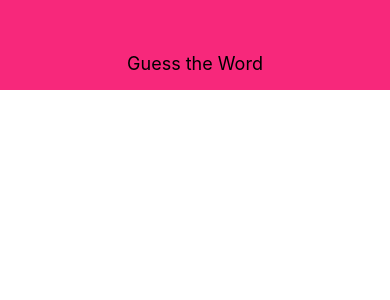
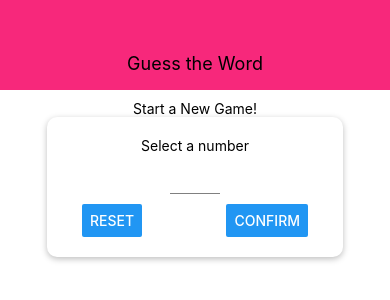
Before and after one commit to OsodracPT/words-game, a React Native app: screen / in a window 390 px wide. Shown: the top 300 px of the page. Built offline with nearby package versions, Linux system fonts and the light colour scheme.

Commit message:
Input Component

```diff
--- a/App.js
+++ b/App.js
@@ -2,11 +2,13 @@
 import { StyleSheet, View } from "react-native";
 
 import Header from "./components/Header";
+import StartGameScreen from "./screens/StartGameScreen";
 
 export default function App() {
   return (
     <View style={styles.screen}>
       <Header title={"Guess the Word"}></Header>
+      <StartGameScreen></StartGameScreen>
     </View>
   );
 }
--- /dev/null
+++ b/components/Card.js
@@ -0,0 +1,23 @@
+import React from "react";
+import { View, StyleSheet } from "react-native";
+
+const Card = (props) => {
+  return (
+    <View style={{ ...styles.card, ...props.style }}>{props.children}</View>
+  );
+};
+
+const styles = StyleSheet.create({
+  card: {
+    shadowColor: "black",
+    shadowOffset: { width: 0, height: 2 },
+    shadowRadius: 6,
+    shadowOpacity: 0.26,
+    elevation: 8,
+    backgroundColor: "white",
+    padding: 20,
+    borderRadius: 10,
+  },
+});
+
+export default Card;
--- /dev/null
+++ b/components/Input.js
@@ -0,0 +1,22 @@
+import React from "react";
+import { StyleSheet, TextInput } from "react-native";
+
+const Input = (props) => {
+  return (
+    <TextInput
+      {...props}
+      style={{ ...styles.input, ...props.style }}
+    ></TextInput>
+  );
+};
+
+const styles = StyleSheet.create({
+  input: {
+    height: 30,
+    borderBottomColor: "grey",
+    borderBottomWidth: 1,
+    marginVertical: 10,
+  },
+});
+
+export default Input;
--- /dev/null
+++ b/screens/StartGameScreen.js
@@ -0,0 +1,56 @@
+import React from "react";
+import { View, StyleSheet, Text, TextInput, Button } from "react-native";
+
+import Card from "../components/Card";
+import Input from "../components/Input";
+
+const StartGameScreen = (props) => {
+  return (
+    <View style={styles.screen}>
+      <Text>Start a New Game!</Text>
+      <Card style={styles.inputContainer}>
+        <Text>Select a number</Text>
+        <Input
+          style={styles.input}
+          blurOnSubmit
+          keyboardType="number-pad"
+          maxLength={2}
+        ></Input>
+
+        <View style={styles.buttonContainer}>
+          <Button title="Reset" onPress={() => {}}></Button>
+          <Button title="Confirm" onPress={() => {}}></Button>
+        </View>
+      </Card>
+    </View>
+  );
+};
+
+const styles = StyleSheet.create({
+  screen: {
+    flex: 1,
+    padding: 10,
+    alignItems: "center",
+  },
+  title: {
+    fontSize: 20,
+    marginVertical: 20,
+  },
+  buttonContainer: {
+    flexDirection: "row",
+    width: "100%",
+    justifyContent: "space-between",
+    paddingHorizontal: 15,
+  },
+  inputContainer: {
+    width: 300,
+    maxWidth: "80%",
+    alignItems: "center",
+  },
+  input: {
+    width: 50,
+    textAlign: "center",
+  },
+});
+
+export default StartGameScreen;
```
